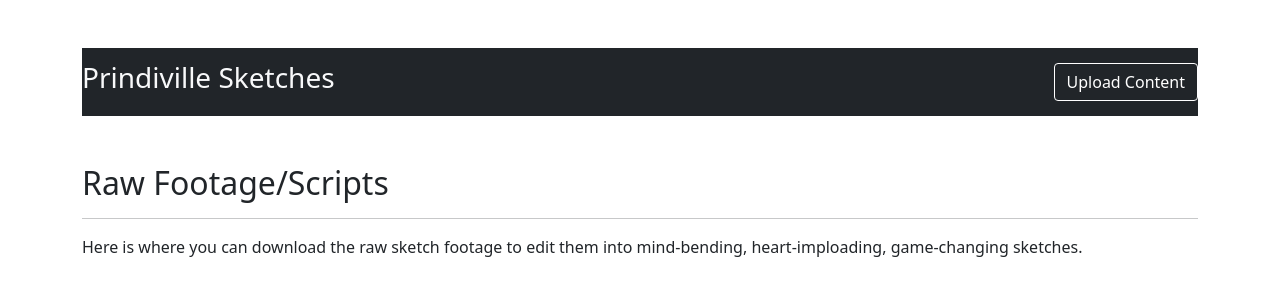
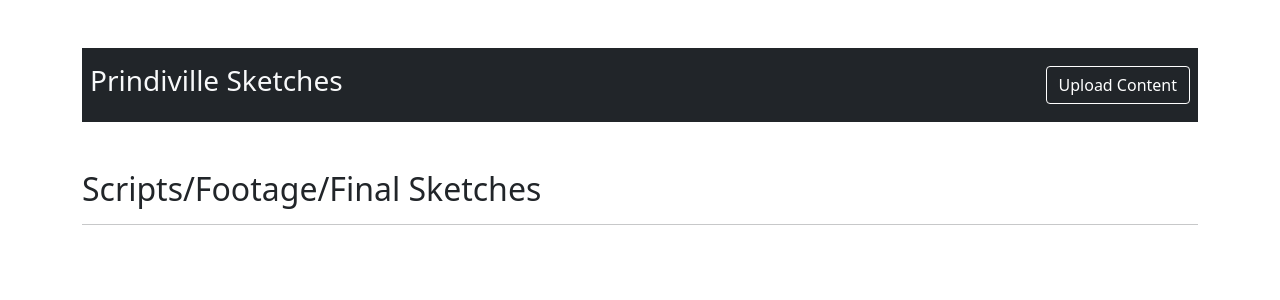
Before and after one commit to BrianKozeny/prindiville-sketch-site, a Django app: page / in a window 1280 px wide. Shown: the top 300 px of the page. Run offline with Django 3.2, Linux system fonts and the light colour scheme; data that the repository does not hold is empty.

Commit message:
text update, slight padding change

```diff
--- a/django/dashboard/templates/dashboard/index.html
+++ b/django/dashboard/templates/dashboard/index.html
@@ -33,11 +33,11 @@
 
         <!-- Site Name -->
         <nav class="navbar navbar-dark bg-dark my-5">
-          <a class="navbar-brand" href="#">
+          <a class="navbar-brand p-2" href="#">
             <h1 class="h3 text-light">Prindiville Sketches</h1>
           </a>
           <div>
-              <ul class="navbar-nav mr-auto">
+              <ul class="navbar-nav mr-auto p-2">
                     <li class="nav-item">
                         <a href="sketch/" style="color: white; border: 1px solid #FFFFFF;" class="nav-item btn btn-outline-primary">Upload Content</a>
                     </li>
@@ -75,9 +75,8 @@
                        <!-- Raw Footage -->
             <div id="raw-footage" class="col-12 px-0 mb-5 pb-1">
                 <div class="mb-5">
-                    <h2>Raw Footage/Scripts</h2>
+                    <h2>Scripts/Footage/Final Sketches</h2>
                     <hr />
-                    <p>Here is where you can download the raw sketch footage to edit them into mind-bending, heart-imploading, game-changing sketches.</p>
                 </div>
                 <div class="row">
 
```
